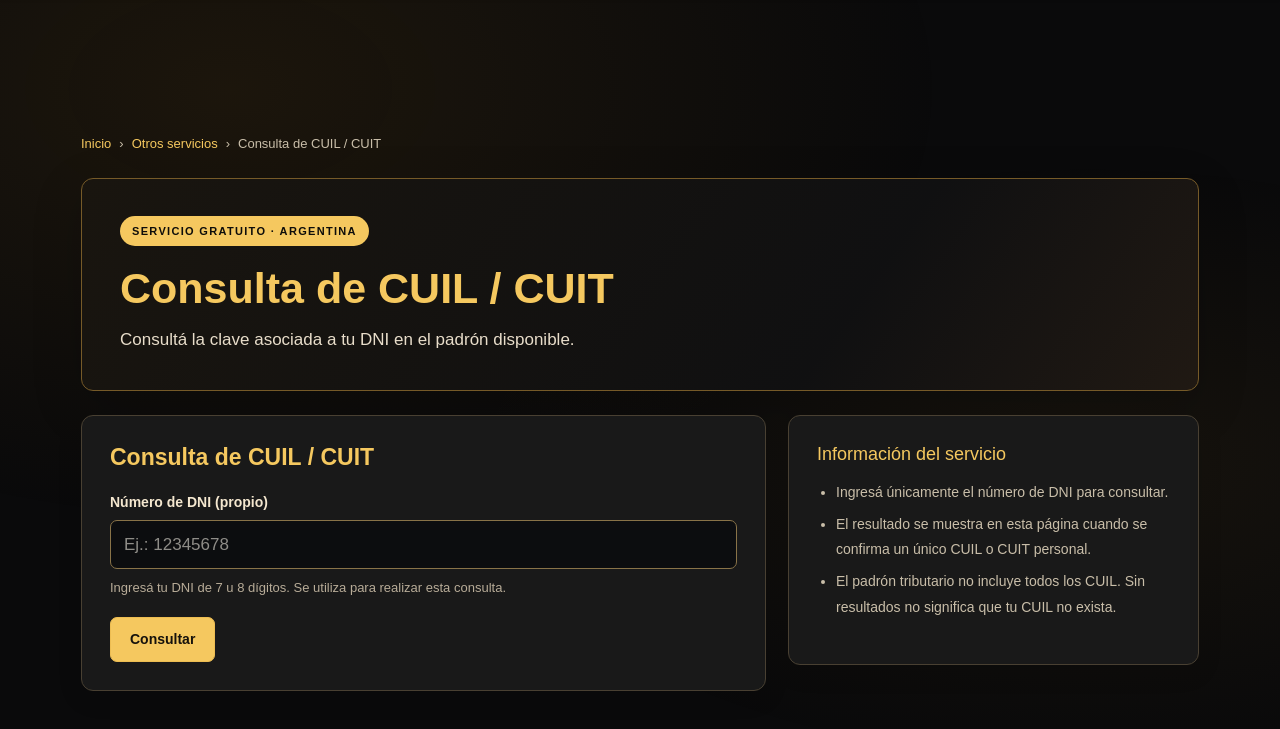
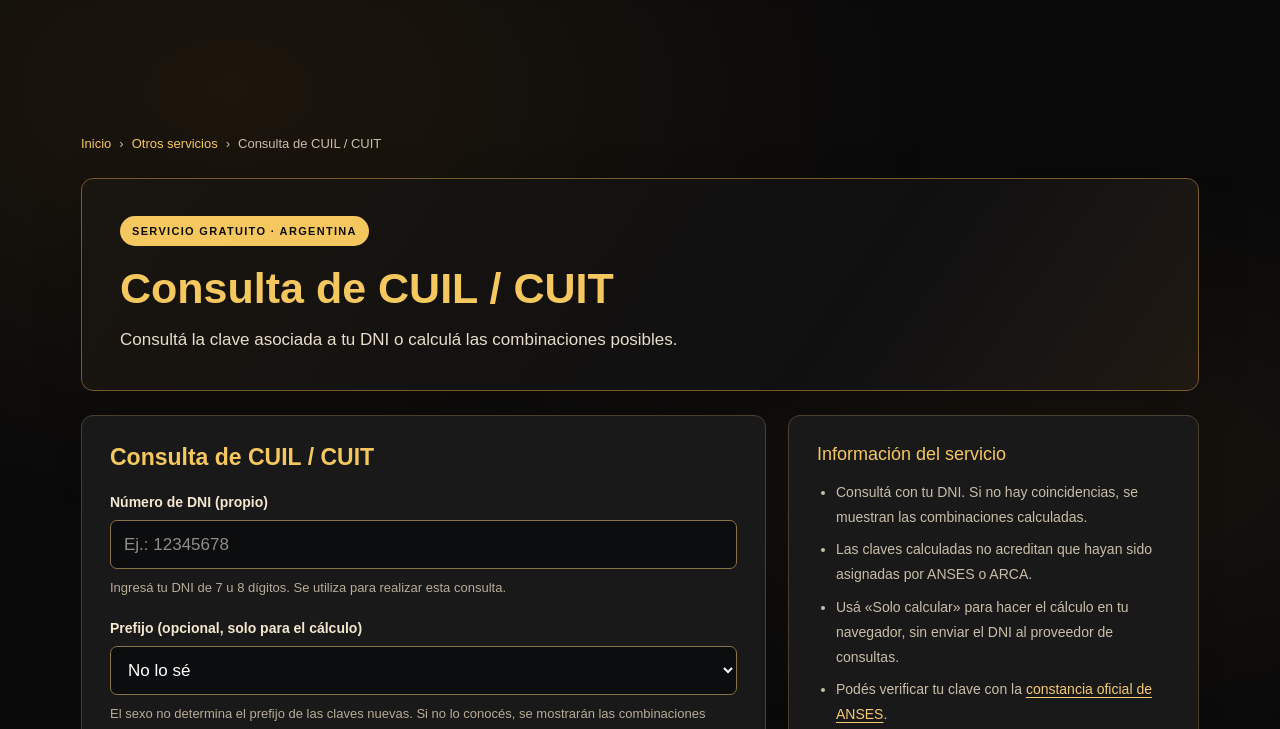
Before and after one commit to dattaquest/dattaquest.github.io, a website: page otros-servicios/cuil/index.html in a window 1280 px wide. Shown: the part 71-800 px from the top of the page. Drawn offline with nearby package versions, Linux system fonts and the light colour scheme; a web font is replaced by a local one.

Commit message:
Incorporar cálculo orientativo al formulario CUIL/CUIT

```diff
--- a/otros-servicios/cuil/index.html
+++ b/otros-servicios/cuil/index.html
@@ -3,7 +3,7 @@
 <head>
 <meta charset="utf-8">
 <meta name="viewport" content="width=device-width, initial-scale=1">
-<meta name="description" content="Consultá el CUIL o CUIT asociado a tu DNI en el padrón disponible. Servicio gratuito DattaQuest Argentina.">
+<meta name="description" content="Consultá tu CUIL o CUIT en el padrón disponible o calculá las combinaciones posibles. Servicio gratuito DattaQuest Argentina.">
 <meta name="theme-color" content="#0a0a0b">
 <link rel="icon" href="../../lupacel.png" type="image/png">
 <title>Consulta de CUIL / CUIT | DattaQuest Argentina</title>
@@ -91,9 +91,9 @@
 </section>
 <main class="dq-main" id="contenido">
  <nav class="dq-trail" aria-label="Ruta de navegación"><a href="../../index.html">Inicio</a><span>›</span><a href="../index.html">Otros servicios</a><span>›</span><span>Consulta de CUIL / CUIT</span></nav>
- <header class="dq-hero"><span class="dq-eyebrow">Servicio gratuito · Argentina</span><h1>Consulta de CUIL / CUIT</h1><p>Consultá la clave asociada a tu DNI en el padrón disponible.</p></header>
- <div class="dq-grid"><section class="dq-panel" aria-labelledby="tituloFormulario"><h2 id="tituloFormulario">Consulta de CUIL / CUIT</h2><form id="dqForm" aria-busy="false" novalidate><label for="dqValue" class="dq-field">Número de DNI (propio)</label><input class="dq-input" id="dqValue" type="text" autocomplete="off" inputmode="numeric" placeholder="Ej.: 12345678" maxlength="10" aria-describedby="dqDniHelp dqResult" required><p class="dq-help" id="dqDniHelp">Ingresá tu DNI de 7 u 8 dígitos. Se utiliza para realizar esta consulta.</p><div class="dq-actions"><button class="dq-btn" type="submit">Consultar</button></div></form><div id="dqResult" class="dq-result" role="status" aria-live="polite" aria-atomic="true"></div></section>
- <aside class="dq-panel"><h3>Información del servicio</h3><ul class="dq-list"><li>Ingresá únicamente el número de DNI para consultar.</li><li>El resultado se muestra en esta página cuando se confirma un único CUIL o CUIT personal.</li><li>El padrón tributario no incluye todos los CUIL. Sin resultados no significa que tu CUIL no exista.</li></ul></aside></div>
+ <header class="dq-hero"><span class="dq-eyebrow">Servicio gratuito · Argentina</span><h1>Consulta de CUIL / CUIT</h1><p>Consultá la clave asociada a tu DNI o calculá las combinaciones posibles.</p></header>
+ <div class="dq-grid"><section class="dq-panel" aria-labelledby="tituloFormulario"><h2 id="tituloFormulario">Consulta de CUIL / CUIT</h2><form id="dqForm" aria-busy="false" novalidate><label for="dqValue" class="dq-field">Número de DNI (propio)</label><input class="dq-input" id="dqValue" type="text" autocomplete="off" inputmode="numeric" placeholder="Ej.: 12345678" maxlength="10" aria-describedby="dqDniHelp dqResult" required><p class="dq-help" id="dqDniHelp">Ingresá tu DNI de 7 u 8 dígitos. Se utiliza para realizar esta consulta.</p><label for="dqPrefix" class="dq-field">Prefijo (opcional, solo para el cálculo)</label><select class="dq-input" id="dqPrefix" aria-describedby="dqPrefixHelp"><option value="">No lo sé</option><option value="20">20</option><option value="23">23</option><option value="24">24</option><option value="27">27</option></select><p class="dq-help" id="dqPrefixHelp">El sexo no determina el prefijo de las claves nuevas. Si no lo conocés, se mostrarán las combinaciones posibles.</p><div class="dq-actions"><button class="dq-btn" type="submit">Consultar</button> <button class="dq-btn" type="submit" id="dqCalculate">Solo calcular</button></div></form><div id="dqResult" class="dq-result" role="status" aria-live="polite" aria-atomic="true"></div></section>
+ <aside class="dq-panel"><h3>Información del servicio</h3><ul class="dq-list"><li>Consultá con tu DNI. Si no hay coincidencias, se muestran las combinaciones calculadas.</li><li>Las claves calculadas no acreditan que hayan sido asignadas por ANSES o ARCA.</li><li>Usá «Solo calcular» para hacer el cálculo en tu navegador, sin enviar el DNI al proveedor de consultas.</li><li>Podés verificar tu clave con la <a href="https://www.argentina.gob.ar/descarga-constancia-cuil" target="_blank" rel="noopener noreferrer">constancia oficial de ANSES</a>.</li></ul></aside></div>
  <section aria-labelledby="otrosDisponibles"><h2 id="otrosDisponibles" style="color:#f5c85f;font-size:23px;margin-top:40px">Explorá otros servicios</h2><div class="dq-services"><a class="dq-service-link" href="../prestadores/index.html"><span>Buscador de prestadores</span><small>Servicio gratuito</small></a>
 <a class="dq-service-link" href="../prefijos/index.html"><span>Prefijos telefónicos</span><small>Servicio gratuito</small></a>
 <a class="dq-service-link" href="../dolar/index.html"><span>Cotización del dólar</span><small>Servicio gratuito</small></a>
@@ -114,6 +114,6 @@
 <script src="../comun/api-config.js"></script>
 <script src="./js/config.js"></script>
 <script src="../comun/api-client.js"></script>
-<script src="./js/consulta.js"></script>
+<script src="./js/consulta.js?v=2"></script>
 </body>
 </html>
```
